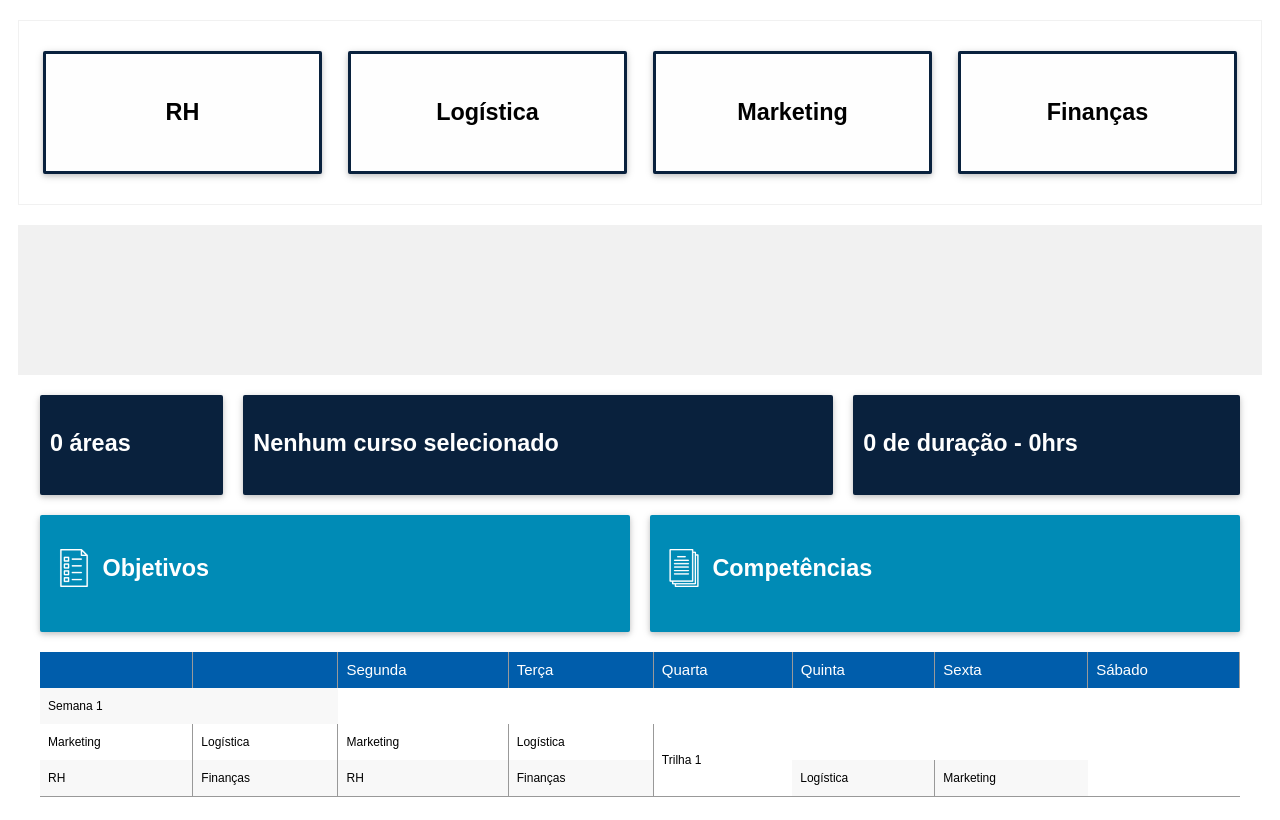
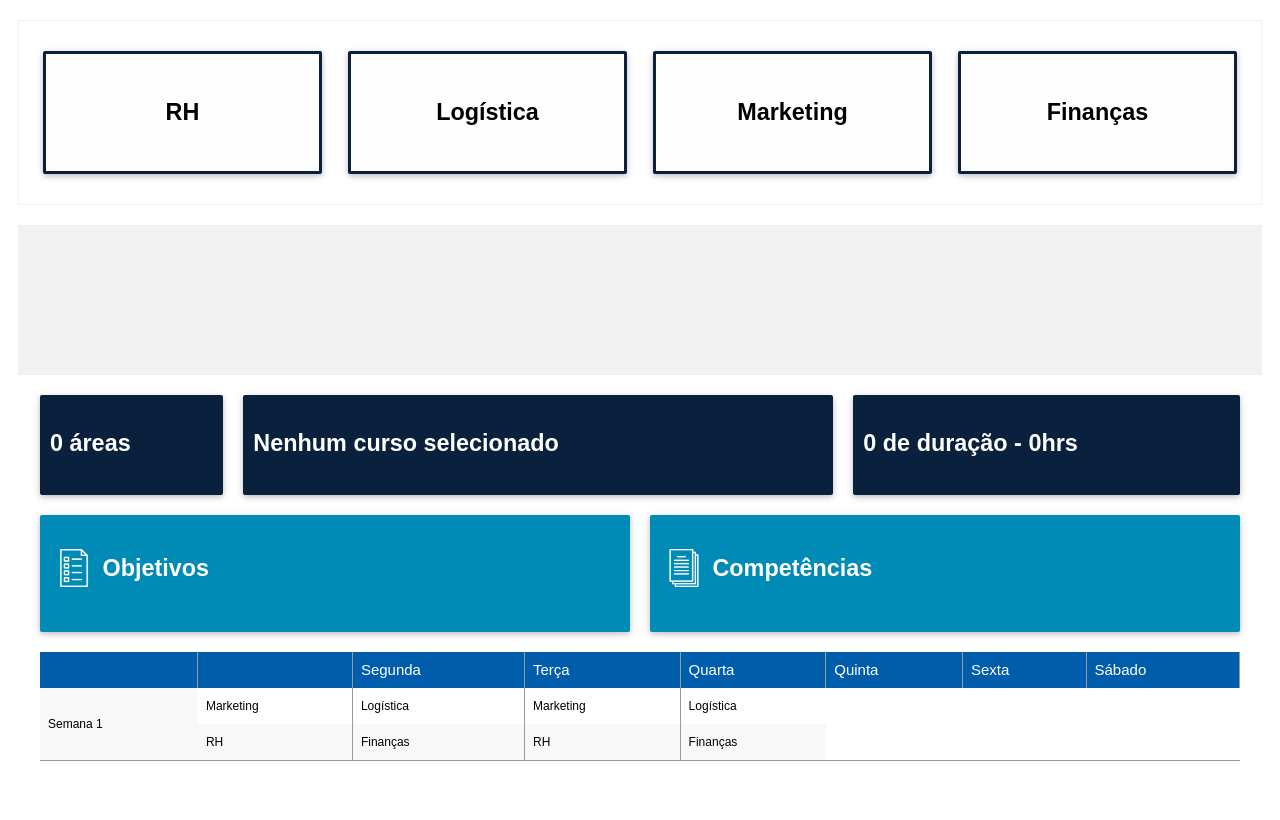
Before and after one commit to Lucasktrindade/dragndroppos, a website: page index.html in a window 1280 px wide. Drawn offline with Linux system fonts and the light colour scheme.

```diff
--- a/index.html
+++ b/index.html
@@ -136,22 +136,19 @@
               </thead>
               <tbody>
                 <tr>
-                  <td colspan="2">Semana 1</td>
+                  <td rowspan="3">Semana 1</td>
                 </tr>
                 <tr>
                     <td>Marketing</td>
                     <td>Logística</td>
                     <td>Marketing</td>
                     <td>Logística</td>
-                    <td rowspan="2">Trilha 1</td>
                 </tr>
                 <tr>
                     <td>RH</td>
                     <td>Finanças</td>
                     <td>RH</td>
                     <td>Finanças</td>
-                    <td colspan="1" rowspan="2">Logística</td>
-                    <td colspan="1" rowspan="2">Marketing</td>
                 </tr>
               </tbody>
             </table>
```
Also changed, not shown: package.json (added, +22 -0 lines), 1 other file.
